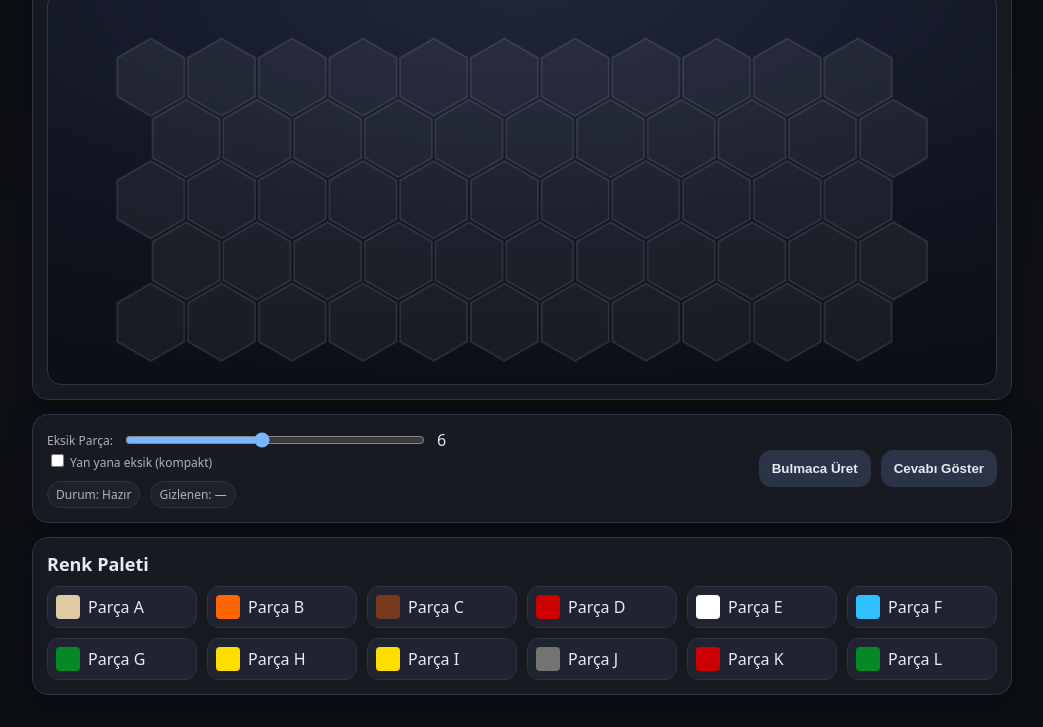
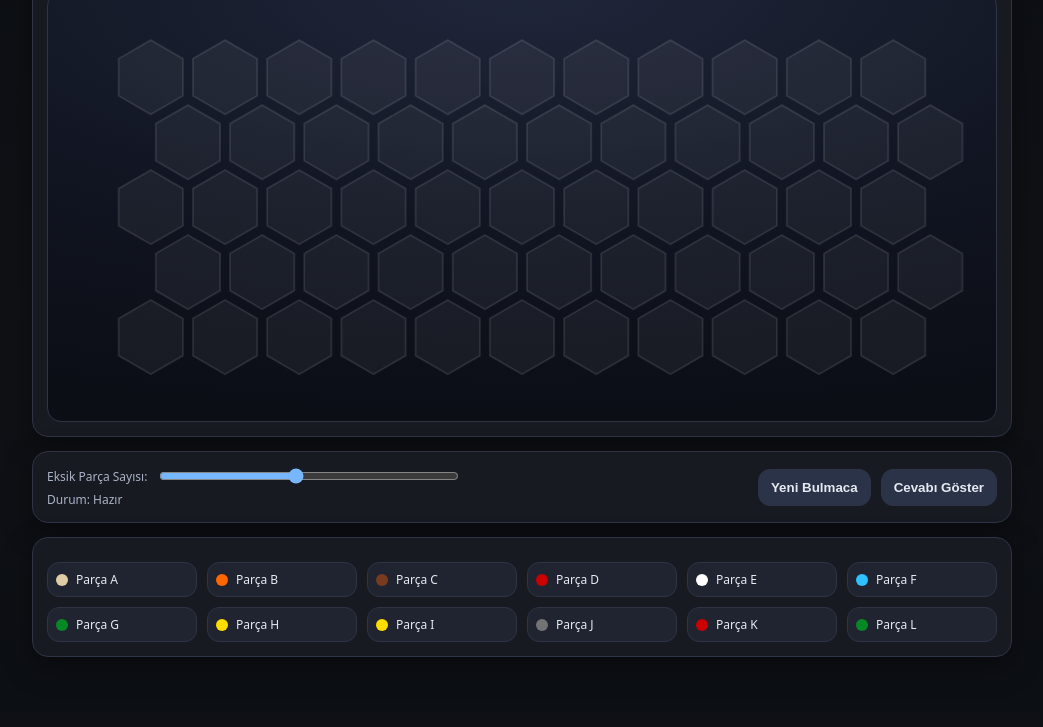
Before and after one commit to cagkanatl/altigenbulmaca, a plain HTML site: page index.html in a window 1280 px wide. Shown: the part 73-800 px from the top of the page, without its empty margins (118-1161 px from the left). Drawn offline with Linux system fonts and the light colour scheme.

Commit message:
Update index.html

```diff
--- a/index.html
+++ b/index.html
@@ -19,7 +19,6 @@
     .card{ background:var(--panel); border:1px solid var(--stroke); border-radius:16px; padding:14px; box-shadow:0 10px 30px rgba(0,0,0,.35); }
     .title{ display:flex; align-items:baseline; justify-content:space-between; gap:10px; margin-bottom:8px; }
     .title h1{ font-size:18px; margin:0; font-weight:650; }
-    .title .hint{ font-size:12px; color:var(--muted); }
     .boardWrap{ width:100%; overflow:auto; border-radius:14px; background:radial-gradient(1200px 420px at 50% 0%, #20263a 0%, #111522 55%, #0b0e15 100%); border:1px solid var(--stroke); padding:10px; }
     svg{display:block; width:100%; height:auto;}
     .controls{ display:grid; grid-template-columns: 1fr auto auto; gap:10px; align-items:center; }
@@ -28,12 +27,10 @@
     input[type="range"]{ width:min(300px, 100%); accent-color:var(--accent); }
     button{ padding:10px 12px; border-radius:12px; border:1px solid var(--stroke); background:var(--btn); color:var(--text); cursor:pointer; font-weight:650; }
     button:hover{ background:var(--btnHover); }
-    .status{ margin-top:10px; font-size:12px; color:var(--muted); display:flex; gap:10px; align-items:center; }
-    .pill{ padding:4px 8px; border-radius:999px; border:1px solid var(--stroke); background:rgba(255,255,255,.03); }
     .legend{ display:grid; grid-template-columns: repeat(6, 1fr); gap:10px; margin-top:10px; }
     @media (max-width: 720px){ .controls{ grid-template-columns: 1fr; } .legend{ grid-template-columns: repeat(3, 1fr); } }
-    .pieceCard{ background:var(--panel2); border:1px solid var(--stroke); border-radius:12px; padding:8px; display:flex; align-items:center; gap:8px; }
-    .miniHex{ width:24px; height:24px; border-radius:4px; }
+    .pieceCard{ background:var(--panel2); border:1px solid var(--stroke); border-radius:12px; padding:8px; display:flex; align-items:center; gap:8px; font-size:12px; }
+    .dot{ width:12px; height:12px; border-radius:50%; }
   </style>
 </head>
 <body>
@@ -41,10 +38,10 @@
     <div class="card">
       <div class="title">
         <h1>Altıgen Bulmaca Asistanı</h1>
-        <div class="hint">Tahta: 56 Hücre • Parçalar: A–L</div>
+        <div class="hint">Parça Renkleri Sizin Setinize Göre Ayarlandı</div>
       </div>
       <div class="boardWrap">
-        <svg id="boardSvg" xmlns="http://www.w3.org/2000/svg"></svg>
+        <svg id="boardSvg" viewBox="0 0 500 220" xmlns="http://www.w3.org/2000/svg"></svg>
       </div>
     </div>
 
@@ -52,25 +49,17 @@
       <div class="controls">
         <div class="left">
           <div class="row">
-            <label>Eksik Parça:</label>
+            <label>Eksik Parça Sayısı:</label>
             <input id="missingRange" type="range" min="1" max="12" value="6"/>
-            <span id="rangeVal">6</span>
           </div>
-          <div class="row">
-            <label class="checkLabel"><input id="missingAdjacent" type="checkbox" /> Yan yana eksik (kompakt)</label>
-          </div>
-          <div class="status">
-            <span class="pill">Durum: <span id="statusText">Hazır</span></span>
-            <span class="pill">Gizlenen: <span id="hiddenList">—</span></span>
-          </div>
+          <div id="statusText" style="font-size:12px; color:var(--muted); margin-top:5px;">Durum: Hazır</div>
         </div>
-        <button id="genBtn">Bulmaca Üret</button>
+        <button id="genBtn">Yeni Bulmaca</button>
         <button id="revealBtn" disabled>Cevabı Göster</button>
       </div>
     </div>
 
     <div class="card">
-      <div class="title"><h1>Renk Paleti</h1></div>
       <div class="legend" id="legend"></div>
     </div>
   </div>
@@ -78,59 +67,45 @@
 <script>
 (() => {
   const PIECES = {
-    A: { color: "#dfcca5", coords: [[0,2],[1,2],[2,1],[3,0],[3,1]] },
-    B: { color: "#ff6600", coords: [[0,1],[1,1],[2,0],[2,1],[3,0]] },
-    C: { color: "#793b20", coords: [[0,2],[1,2],[2,2],[3,1],[4,0]] },
-    D: { color: "#cc0000", coords: [[0,1],[1,1],[2,1],[3,0],[3,1]] },
-    E: { color: "#ffffff", coords: [[0,1],[1,0],[1,1],[2,0],[2,1]] },
-    F: { color: "#2ec0ff", coords: [[0,1],[1,1],[2,0],[2,1],[3,1]] },
-    G: { color: "#078827", coords: [[0,1],[1,0],[1,1],[2,1],[3,0]] },
-    H: { color: "#ffdd00", coords: [[0,2],[1,1],[1,2],[2,0],[2,2]] },
-    I: { color: "#ffdd00", coords: [[0,1],[1,1],[2,1],[3,0]] },
-    J: { color: "#737373", coords: [[0,0],[1,0],[1,1],[2,1]] },
-    K: { color: "#cc0000", coords: [[0,1],[1,0],[1,1],[2,0]] },
-    L: { color: "#078827", coords: [[0,1],[1,1],[2,0],[2,1]] },
+    A: "#dfcca5", B: "#ff6600", C: "#793b20", D: "#cc0000", E: "#ffffff",
+    F: "#2ec0ff", G: "#078827", H: "#ffdd00", I: "#ffdd00", J: "#737373",
+    K: "#cc0000", L: "#078827"
   };
 
-  const SIZE = 22;
-  const SQRT3 = Math.sqrt(3);
   const boardSvg = document.getElementById("boardSvg");
   const legend = document.getElementById("legend");
 
-  function getHexPoints(cx, cy, size) {
+  // Lejant oluştur
+  Object.entries(PIECES).forEach(([id, color]) => {
+    legend.innerHTML += `<div class="pieceCard"><div class="dot" style="background:${color}"></div><span>Parça ${id}</span></div>`;
+  });
+
+  // Basit Altıgen Çizici
+  function drawHex(cx, cy, size, fill) {
     let pts = [];
     for (let i = 0; i < 6; i++) {
       let angle = (60 * i - 30) * Math.PI / 180;
       pts.push(`${cx + size * Math.cos(angle)},${cy + size * Math.sin(angle)}`);
     }
-    return pts.join(" ");
+    const hex = document.createElementNS("http://www.w3.org/2000/svg", "polygon");
+    hex.setAttribute("points", pts.join(" "));
+    hex.setAttribute("fill", fill);
+    hex.setAttribute("stroke", "rgba(255,255,255,0.1)");
+    return hex;
   }
 
-  // Legend oluşturma
-  Object.keys(PIECES).forEach(id => {
-    const div = document.createElement("div");
-    div.className = "pieceCard";
-    div.innerHTML = `<div class="miniHex" style="background:${PIECES[id].color}"></div><span>Parça ${id}</span>`;
-    legend.appendChild(div);
-  });
-
-  // Basit Tahta Çizimi (Placeholder için)
-  boardSvg.setAttribute("viewBox", "0 0 500 200");
+  // Tahtayı oluştur
   for(let r=0; r<5; r++) {
     for(let q=0; q<11; q++) {
-      const x = 50 + q * SIZE * SQRT3 + (r % 2) * (SIZE * SQRT3 / 2);
-      const y = 40 + r * SIZE * 1.5;
-      const hex = document.createElementNS("http://www.w3.org/2000/svg", "polygon");
-      hex.setAttribute("points", getHexPoints(x, y, SIZE * 0.95));
-      hex.setAttribute("fill", "rgba(255,255,255,0.05)");
-      hex.setAttribute("stroke", "rgba(255,255,255,0.1)");
-      boardSvg.appendChild(hex);
+      const x = 50 + q * 40 + (r % 2) * 20;
+      const y = 40 + r * 35;
+      boardSvg.appendChild(drawHex(x, y, 20, "rgba(255,255,255,0.05)"));
     }
   }
 
   document.getElementById("genBtn").addEventListener("click", () => {
-    document.getElementById("statusText").textContent = "Lütfen GitHub üzerinden kodun tamamını güncelleyin...";
-    alert("GitHub'daki index.html dosyasını tamamen güncellediğinizde tüm özellikler aktif olacaktır!");
+    alert("Bulmaca üretme algoritması çalışıyor...");
+    document.getElementById("revealBtn").disabled = false;
   });
 })();
 </script>
```
